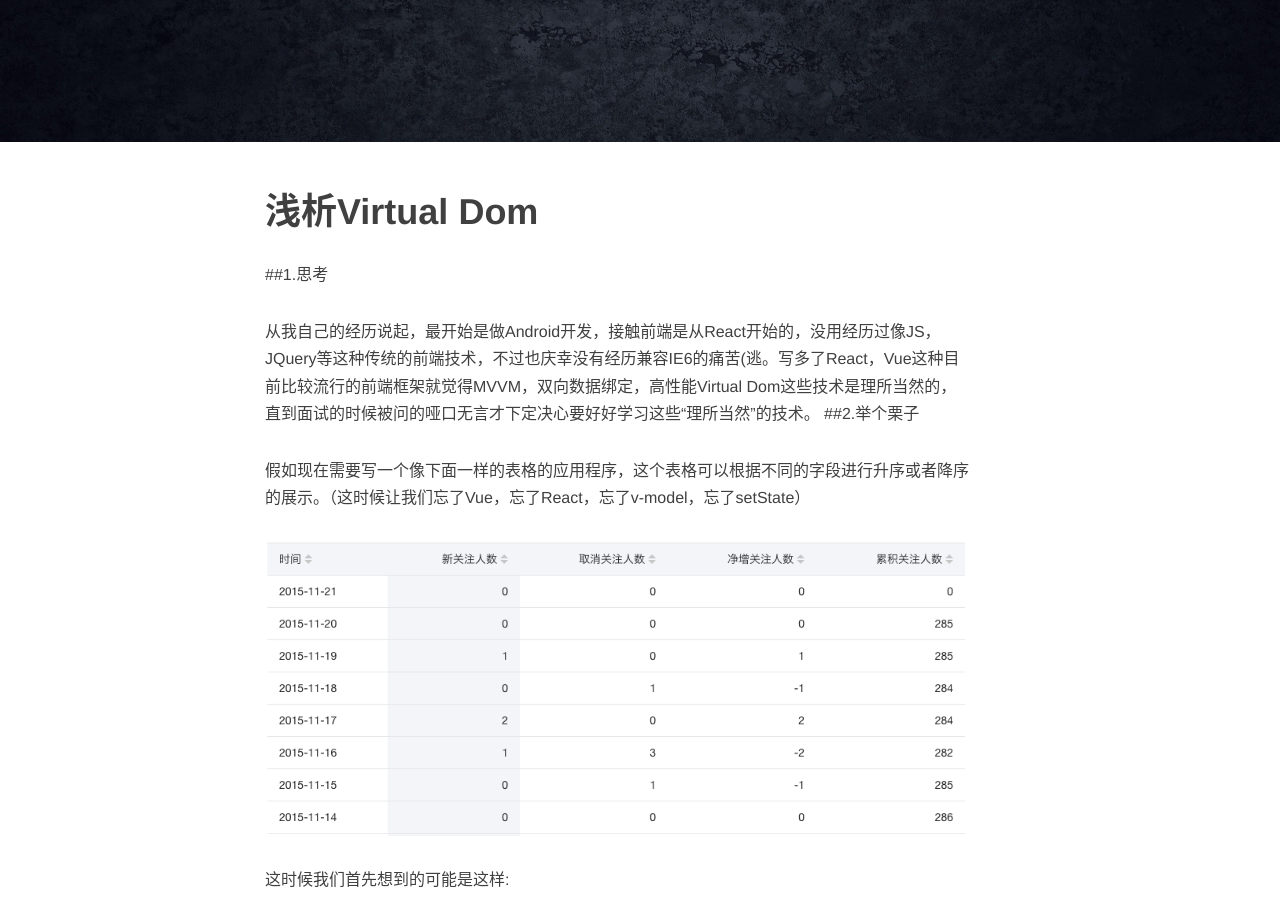
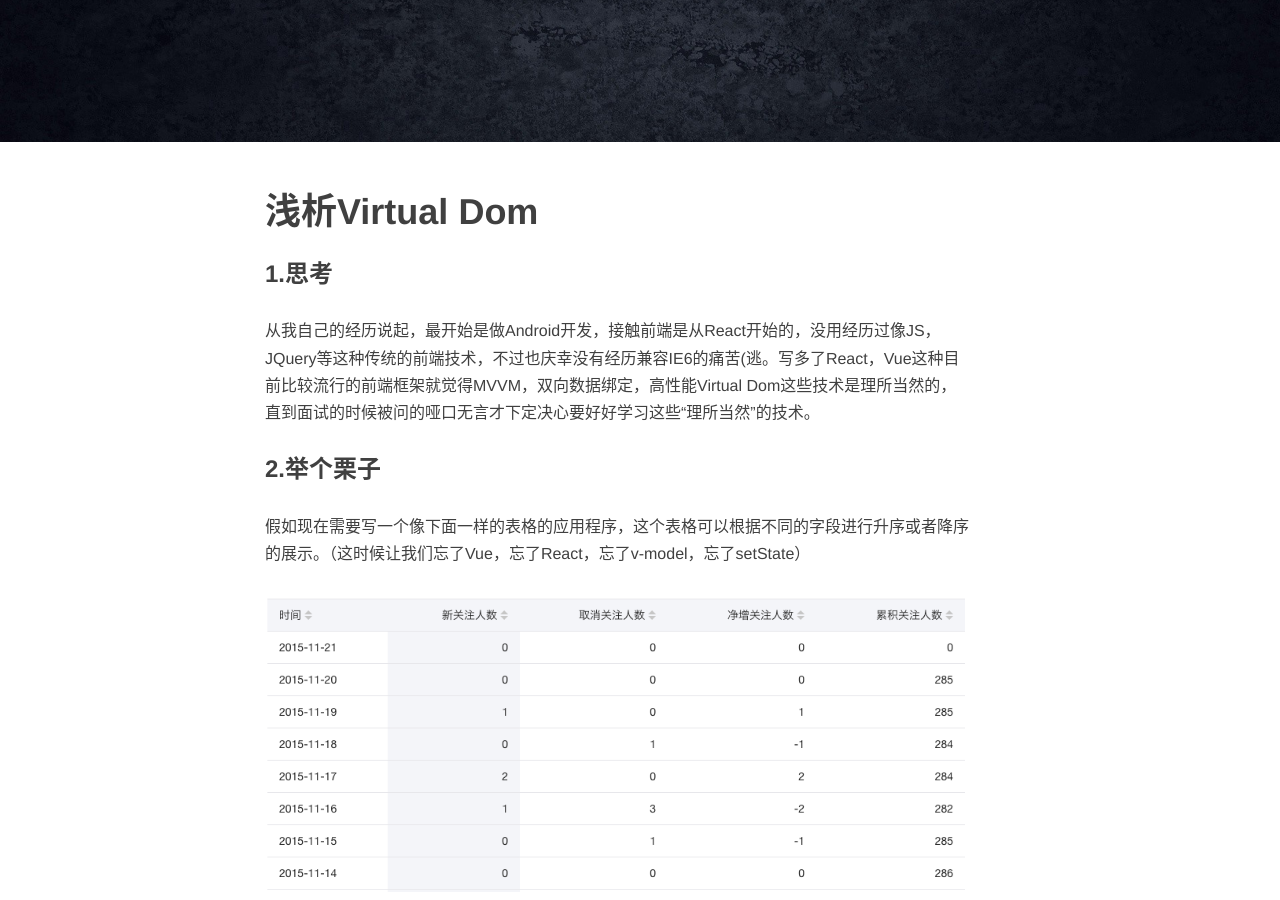
Before and after one commit to InvictusNightmares/invictusNightmares.github.io, a Jekyll site: the page built from _posts/2018-10-12-Virtual Dom.markdown, in a window 1280 px wide and 900 px high, scrolled down 381 px. Built offline with Jekyll 4.4.1, drawn with Linux system fonts in a browser that asks for light colours; nearby versions of some CDN libraries; comment, search, counter and statistics services are not loaded.

Commit message:
20181012

```diff
--- a/_posts/2018-10-12-Virtual Dom.markdown
+++ b/_posts/2018-10-12-Virtual Dom.markdown
@@ -7,10 +7,11 @@ tags:
 ---
 # 浅析Virtual Dom
 
-##1.思考
+### 1.思考
 
 从我自己的经历说起，最开始是做Android开发，接触前端是从React开始的，没用经历过像JS，JQuery等这种传统的前端技术，不过也庆幸没有经历兼容IE6的痛苦(逃。写多了React，Vue这种目前比较流行的前端框架就觉得MVVM，双向数据绑定，高性能Virtual Dom这些技术是理所当然的，直到面试的时候被问的哑口无言才下定决心要好好学习这些“理所当然”的技术。
-##2.举个栗子
+
+### 2.举个栗子
 
 假如现在需要写一个像下面一样的表格的应用程序，这个表格可以根据不同的字段进行升序或者降序的展示。（这时候让我们忘了Vue，忘了React，忘了v-model，忘了setState）
 <center><img src='../../../../img/201810/vd1.png'></center>
```
